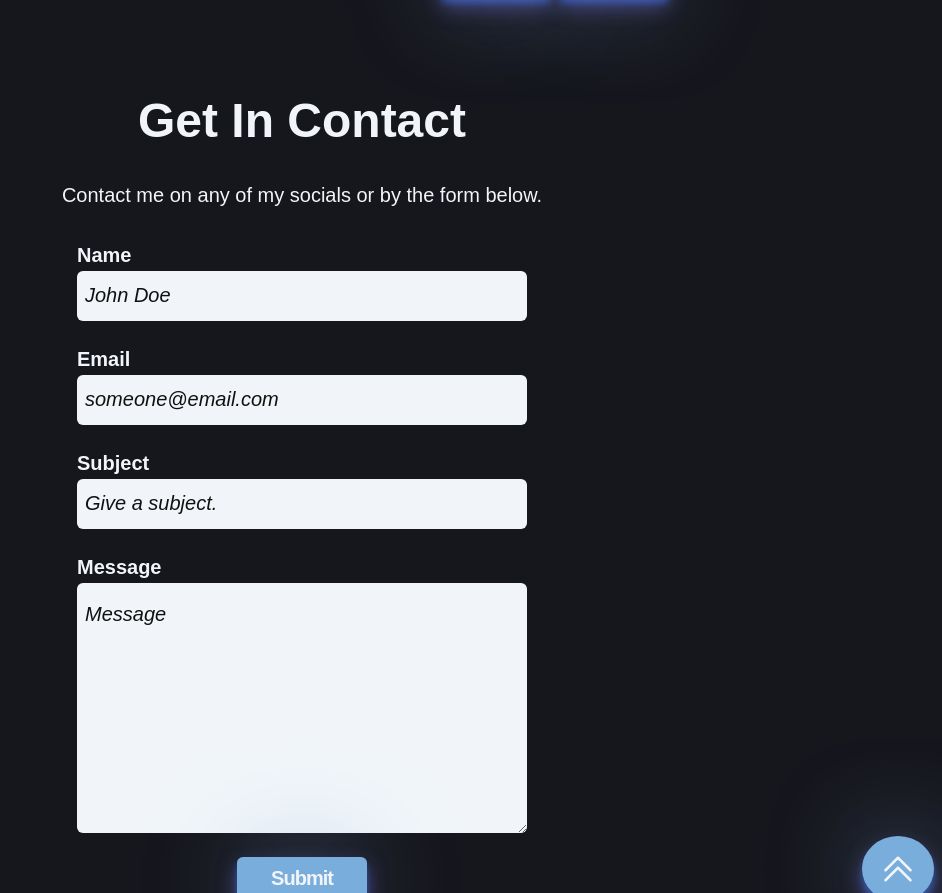
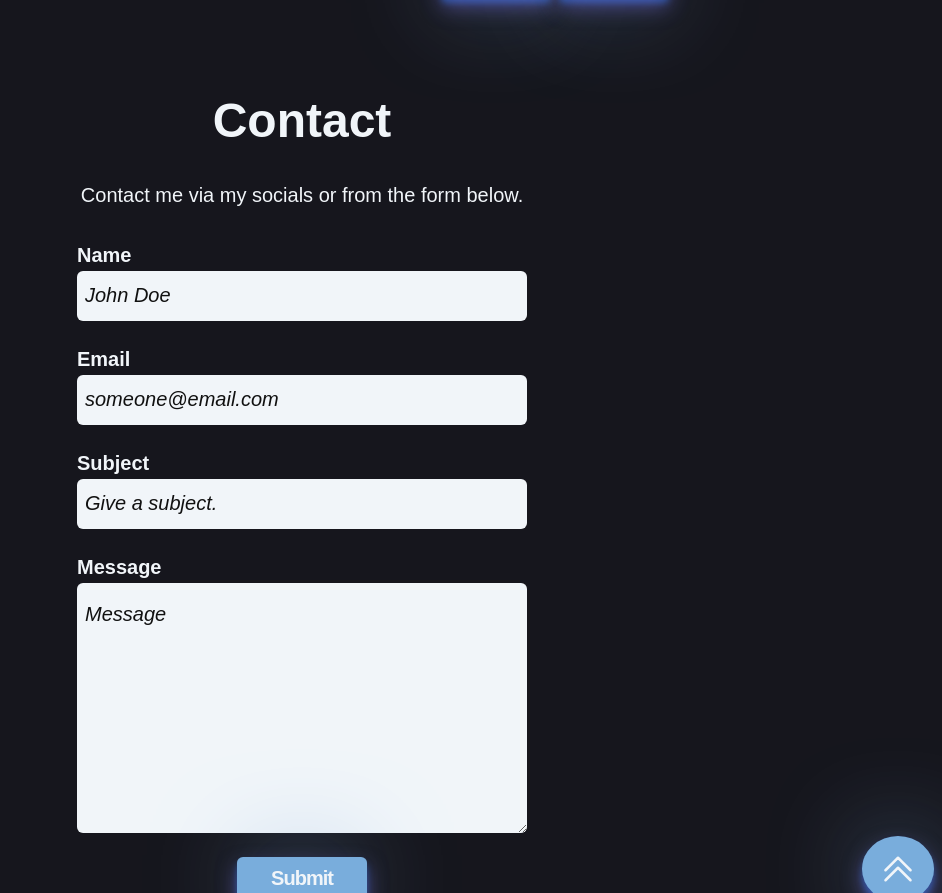
Before and after one commit to Ashwin-S-Nambiar/Mini-Project-Portfolio-Website, a website built with Vite: page index.html in a window 1280 px wide. Shown: the part 3712-4605 px from the top of the page, without its empty margins (338-1280 px from the left). Built offline with nearby package versions, Linux system fonts and the light colour scheme; a web font is replaced by a local one.

Commit message:
edited some titles.

```diff
--- a/index.html
+++ b/index.html
@@ -345,9 +345,9 @@
         </div>
       </section>
       <section id="contact" class="contact container section">
-        <h2 class="contact__title">Get In Contact</h2>
+        <h2 class="contact__title">Contact</h2>
         <p class="contact__description">
-          Contact me on any of my socials or by the form below.
+          Contact me via my socials or from the form below.
         </p>
         <form method="POST" id="form">
 
```
